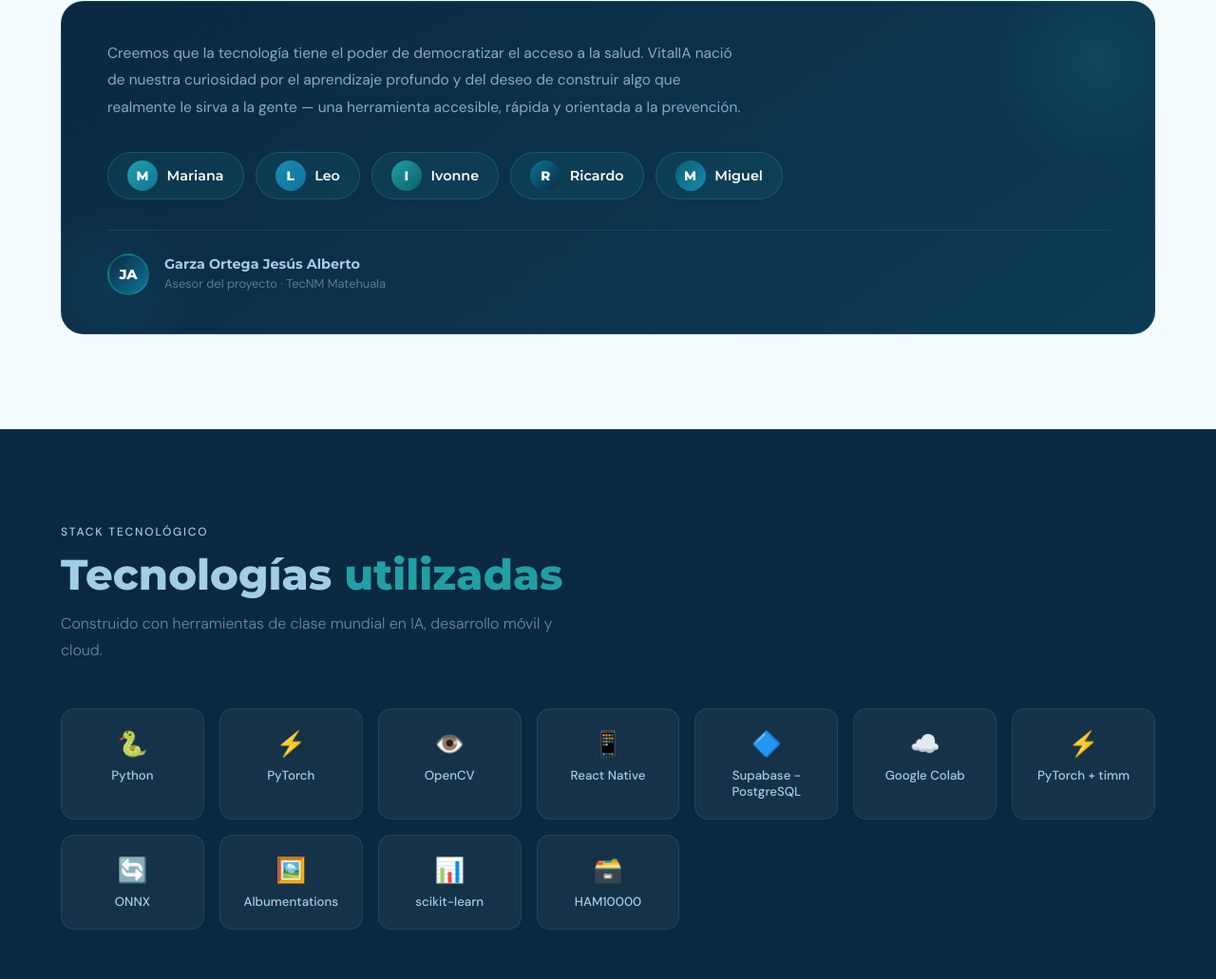
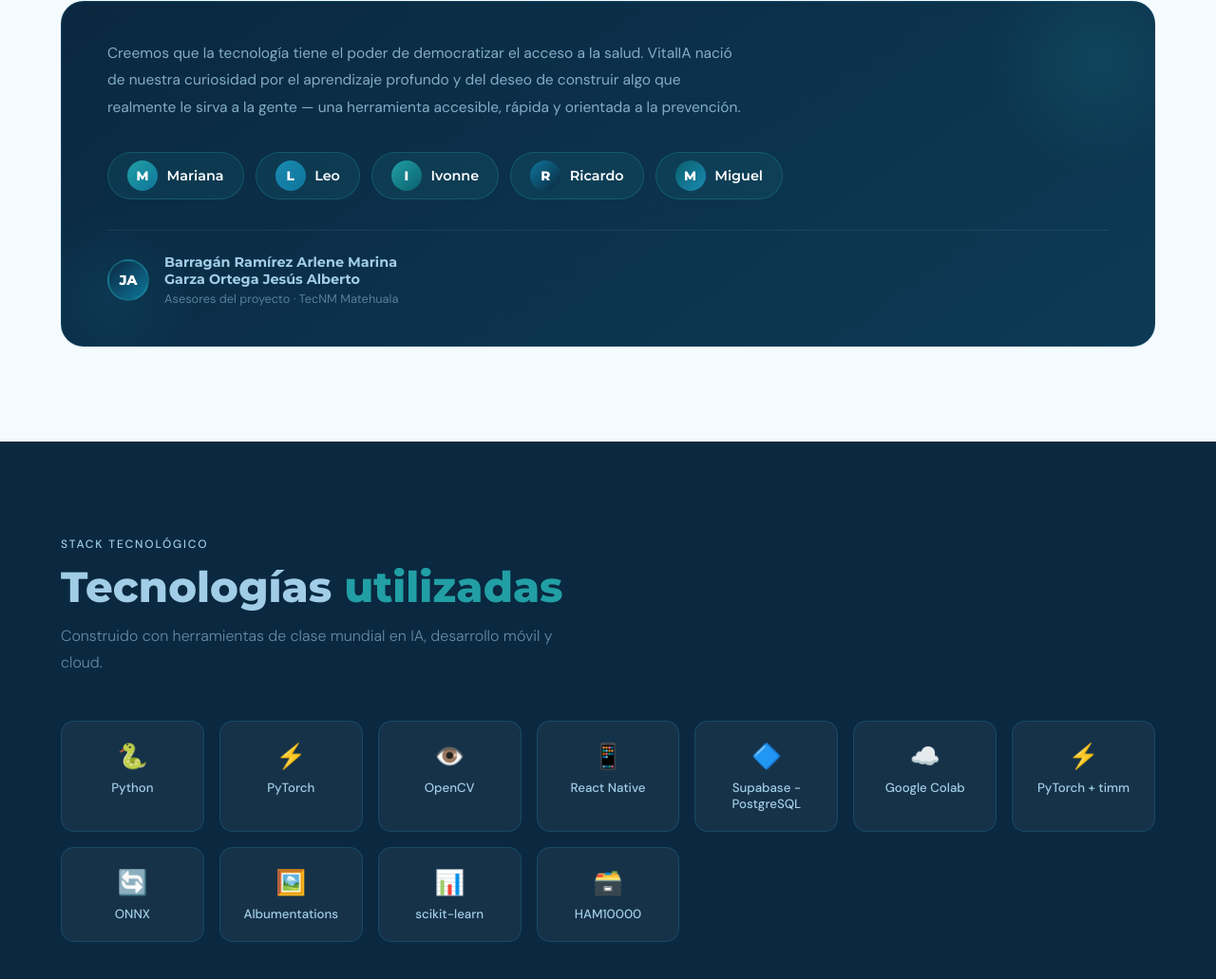
Before and after one commit to Mar-vm/VitalIA, a plain HTML site: page index.html in a window 1280 px wide. Shown: the part 4721-5752 px from the top of the page at 95% size. Drawn offline with Linux system fonts and the light colour scheme.

Commit message:
Update index.html

```diff
--- a/index.html
+++ b/index.html
@@ -986,8 +986,9 @@
     <div style="margin-top:2rem;padding-top:1.5rem;border-top:1px solid rgba(161,205,230,.1);display:flex;align-items:center;gap:1rem;position:relative;z-index:1;">
       <div style="width:44px;height:44px;border-radius:50%;background:linear-gradient(135deg,var(--navy),var(--teal2));display:flex;align-items:center;justify-content:center;font-family:'Montserrat',sans-serif;font-weight:800;font-size:.9rem;color:#fff;flex-shrink:0;border:2px solid rgba(33,159,165,.4);">JA</div>
       <div>
+        <strong style="font-family:'Montserrat',sans-serif;color:var(--sky);font-size:.9rem;display:block;">Barragán Ramírez Arlene Marina</strong>
         <strong style="font-family:'Montserrat',sans-serif;color:var(--sky);font-size:.9rem;display:block;">Garza Ortega Jesús Alberto</strong>
-        <span style="color:rgba(161,205,230,.5);font-size:.8rem;">Asesor del proyecto · TecNM Matehuala</span>
+        <span style="color:rgba(161,205,230,.5);font-size:.8rem;">Asesores del proyecto · TecNM Matehuala</span>
       </div>
     </div>
   </div>
```
